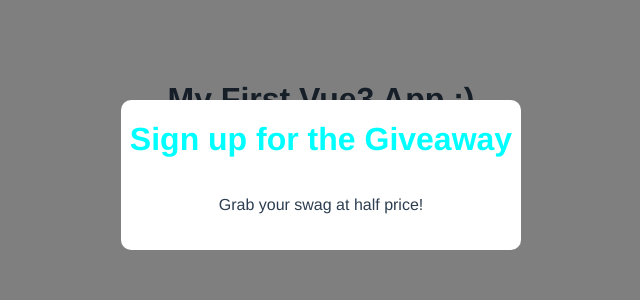
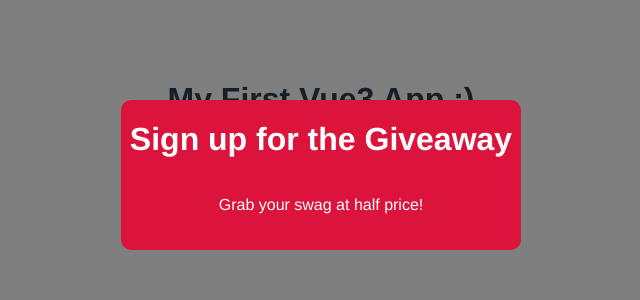
Before and after one commit to MacDavid1989/vue3-modal-project-practice, a Vue app: page / in a window 1280 px wide. Shown: the top 300 px of the page, without its empty margins (319-959 px from the left). Built offline with nearby package versions, Linux system fonts and the light colour scheme.

Commit message:
create dynamic class in Modal component based on the theme prop

```diff
--- a/src/App.vue
+++ b/src/App.vue
@@ -1,6 +1,6 @@
 <template>
   <h1>{{ title }}</h1>
-  <Modal :header="header" :text="text" />
+  <Modal :header="header" :text="text" theme="sale" />
 </template>
 
 <script>
--- a/src/components/Modal.vue
+++ b/src/components/Modal.vue
@@ -1,6 +1,6 @@
 <template>
   <div class="backdrop">
-    <div class="modal">
+    <div class="modal" :class="{ sale: theme == 'sale' }">
       <h1>{{ header }}</h1>
       <p>{{ text }}</p>
     </div>
@@ -9,7 +9,8 @@
 
 <script>
 export default {
-  props: ["header", "text"],
+  name: "Modal",
+  props: ["header", "text", "theme"],
 };
 </script>
 
@@ -20,6 +21,13 @@ export default {
   margin: 100px auto;
   background: white;
   border-radius: 10px;
+}
+.modal.sale {
+  background: crimson;
+  color: white;
+}
+.modal.sale h1 {
+  color: white;
 }
 .backdrop {
   top: 0;
```
